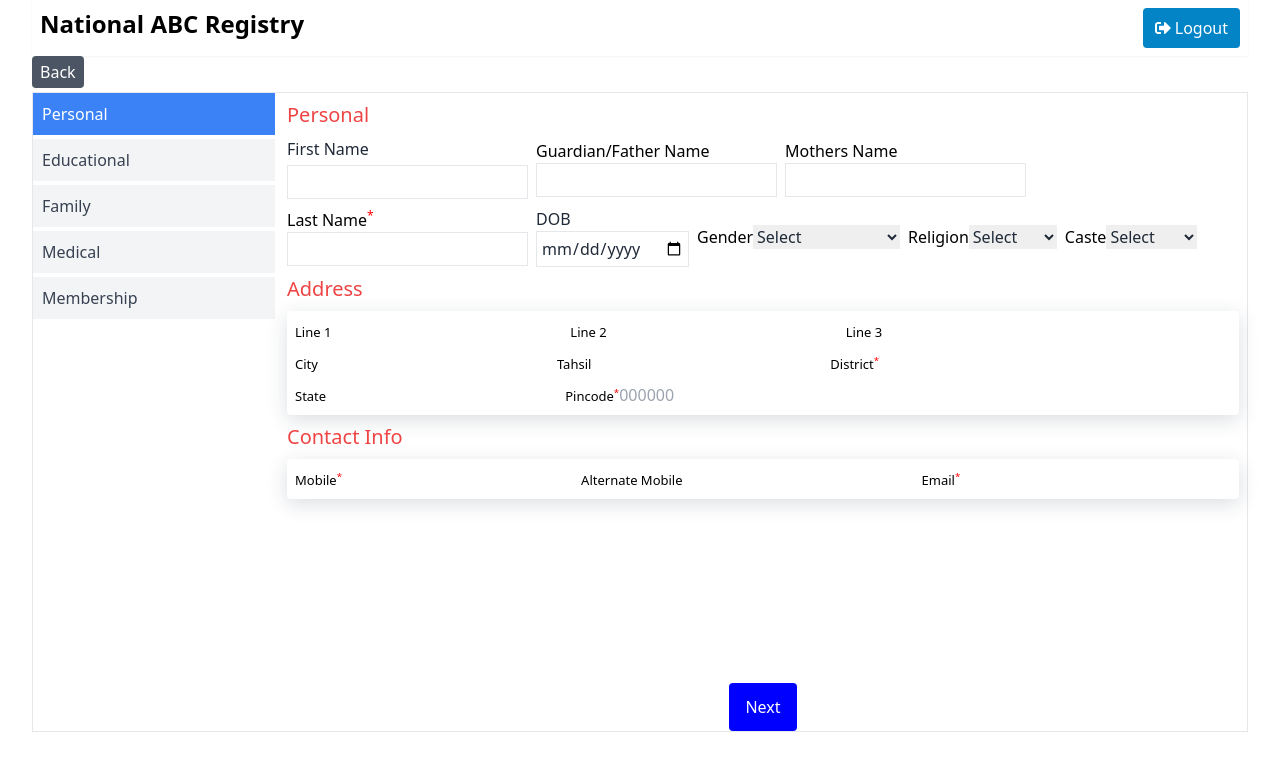
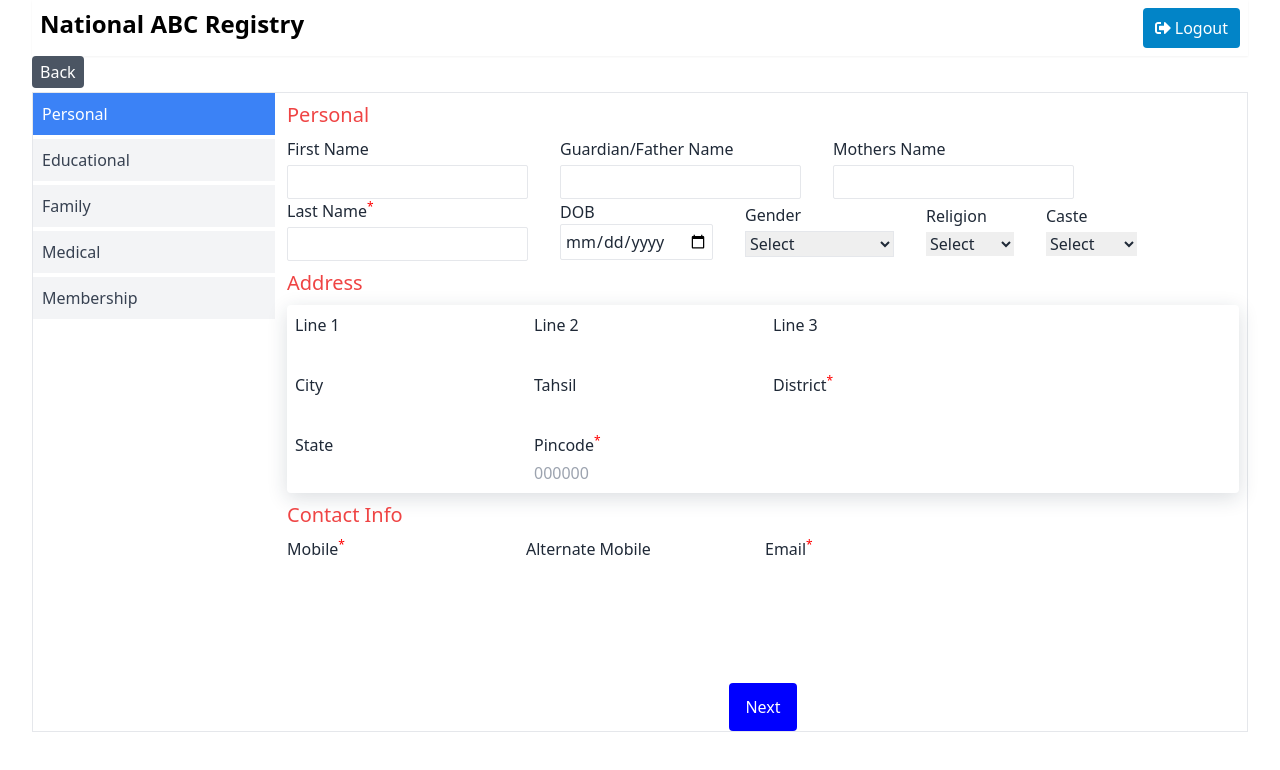
Before and after one commit to sadaatgithub/dashboard, a React (Create React App) app in the folder frontend/: page /add in a window 1280 px wide. Shown: the top 770 px of the page. Built offline with nearby package versions, Linux system fonts and the light colour scheme; no server answers; sample sign-in values are in the browser's storage.

Commit message:
refactoring

```diff
--- a/frontend/src/components/Dashboard.js
+++ b/frontend/src/components/Dashboard.js
@@ -78,7 +78,7 @@ if (isLoading) {
       </div>
     </aside>
     <section className="flex flex-col gap-y-4 md:col-span-3 sm:w-full">
-    <div className="relative flex flex-col sm:flex-row gap-y-2  md:flex-row gap-3">
+    <div className="flex flex-col sm:flex-row gap-y-2  gap-3">
       <div className="py-4 flex flex-col gap-y-3 [&>*]:pl-2 p-4 bg-white shadow-md rounded-md">
         <h4 className="text-3xl font-semibold text-blue-700">Hii,</h4>
         <h5 className="text-base font-normal text-gray-500">Welcome back Mr/Mrs keyperson</h5>
--- a/frontend/src/components/pwhData/forms/PersonalDetail.js
+++ b/frontend/src/components/pwhData/forms/PersonalDetail.js
@@ -11,8 +11,9 @@ const PersonalDetail = (props) => {
     [&>p]:text-red-500 [&>p]:text-xl">
     <p>Personal</p>
 
-    <div className="flex items-center gap-2 flex-wrap [&>div>input]:border [&>div>input]:flex [&>div>input]:flex-col [&>div>input]:gap-1
-    [&>div>input]:p-1 [&>div>label]:text-base">
+    <div className="flex items-center gap-x-8 flex-wrap [&>div>input]:border
+    [&>div>input]:flex [&>div>input]:flex-col [&>div>input]:gap-1
+    [&>div>input]:p-1 [&>div>label]:text-base [&>div>input]:rounded-sm [&>div>input]:outline-none [&>div>input:focus]:border-indigo-500">
       <div className="flex gap-1 flex-col">
         <label htmlFor="first_name">First Name</label>
         <input
@@ -25,7 +26,7 @@ const PersonalDetail = (props) => {
         />
        {/* <small>{valid.first_name? "":"Required"}</small> */}
       </div>
-      <div className="form-group">
+      <div className="flex gap-1 flex-col">
         <label htmlFor="guardian_father_name">
           Guardian/Father Name
         </label>
@@ -37,7 +38,7 @@ const PersonalDetail = (props) => {
         />
         {/* <span className="error-span"><p>Required</p></span> */}
       </div>
-      <div className="form-group">
+      <div className=" flex gap-1 flex-col">
         <label htmlFor="mothers_name">Mothers Name</label>
         <input
           type="text"
@@ -46,7 +47,7 @@ const PersonalDetail = (props) => {
           onChange={onChange()}
         />
       </div>
-      <div className="form-group">
+      <div className=" flex gap-1 flex-col">
         <label htmlFor="last_name">Last Name<sup>*</sup></label>
         <input
           type="text"
@@ -62,12 +63,12 @@ const PersonalDetail = (props) => {
           type="date"
           name="dob"
           // format
-          className="w-full"
+          className=""
           value={addPwh?.dob || ''}
           onChange={onChange()}
         />
       </div>
-      <div className="form-group">
+      <div className="flex gap-1 flex-col [&>select]:border">
         <label htmlFor="gender">Gender</label>
 
         <select
@@ -83,7 +84,7 @@ const PersonalDetail = (props) => {
           <option value="ND">Not To DIsclosed</option>
         </select>
       </div>
-      <div className="form-group">
+      <div className=" flex gap-1 flex-col">
         <label htmlFor="religion">Religion</label>
         <select
           name="religion"
@@ -99,7 +100,7 @@ const PersonalDetail = (props) => {
           <option value="P">Parasi</option>
         </select>
       </div>
-      <div className="form-group">
+      <div className=" flex gap-1 flex-col">
         <label htmlFor="caste">Caste</label>
         <select
           name="caste"
@@ -120,7 +121,7 @@ const PersonalDetail = (props) => {
 
     <p>Address</p>
                 <div className="address-info">
-                  <div className="form-group">
+                  <div className=" flex gap-1 flex-col">
                     <label htmlFor="line_1">Line 1</label>
                     <input
                       type="text"
@@ -130,7 +131,7 @@ const PersonalDetail = (props) => {
                       onChange={onChange("pwh_address")}
                     />
                   </div>
-                  <div className="form-group">
+                  <div className=" flex gap-1 flex-col">
                     <label htmlFor="line_2">Line 2</label>
                     <input
                       type="text"
@@ -139,7 +140,7 @@ const PersonalDetail = (props) => {
                       onChange={onChange("pwh_address")}
                     />
                   </div>
-                  <div className="form-group">
+                  <div className=" flex gap-1 flex-col">
                     <label htmlFor="line_3">Line 3</label>
                     <input
                       type="text"
@@ -148,7 +149,7 @@ const PersonalDetail = (props) => {
                       onChange={onChange("pwh_address")}
                     />
                   </div>
-                  <div className="form-group">
+                  <div className=" flex gap-1 flex-col">
                     <label htmlFor="city">City</label>
                     <input
                       type="text"
@@ -158,7 +159,7 @@ const PersonalDetail = (props) => {
 
                     />
                   </div>
-                  <div className="form-group">
+                  <div className=" flex gap-1 flex-col">
                     <label htmlFor="tahsil">Tahsil</label>
                     <input
                       type="text"
@@ -167,7 +168,7 @@ const PersonalDetail = (props) => {
                       onChange={onChange("pwh_address")}
                     />
                   </div>
-                  <div className="form-group">
+                  <div className=" flex gap-1 flex-col">
                     <label htmlFor="district">District<sup>*</sup></label>
                     <input
                       type="text"
@@ -177,7 +178,7 @@ const PersonalDetail = (props) => {
                       required
                     />
                   </div>
-                  <div className="form-group">
+                  <div className=" flex gap-1 flex-col">
                     <label htmlFor="state">State</label>
                     <input
                       type="text"
@@ -186,7 +187,7 @@ const PersonalDetail = (props) => {
                       onChange={onChange("pwh_address")}
                     />
                   </div>
-                  <div className="form-group">
+                  <div className=" flex gap-1 flex-col">
                     <label htmlFor="pincode">Pincode<sup>*</sup></label>
                     <input
                       type="number"
@@ -200,8 +201,8 @@ const PersonalDetail = (props) => {
                   </div>
                 </div>
                 <p>Contact Info</p>
-                <div className="contact-info">
-                  <div className="form-group">
+                <div className="flex gap-2">
+                  <div className=" flex gap-1 flex-col">
                     <label htmlFor="mobile">Mobile<sup>*</sup></label>
                     <input
                       type="number"
@@ -212,7 +213,7 @@ const PersonalDetail = (props) => {
 
                     />
                   </div>
-                  <div className="form-group">
+                  <div className=" flex gap-1 flex-col">
                     <label htmlFor="alternate_mobile">Alternate Mobile</label>
                     <input
                       type="number"
@@ -222,7 +223,7 @@ const PersonalDetail = (props) => {
                       onChange={onChange("contact")}
                     />
                   </div>
-                  <div className="form-group">
+                  <div className=" flex gap-1 flex-col">
                     <label htmlFor="email">Email<sup>*</sup></label>
                     <input
                       type="email"
@@ -234,6 +235,7 @@ const PersonalDetail = (props) => {
                     />
 
                   </div>
+
                 </div>
                 </div>
     </>
```
